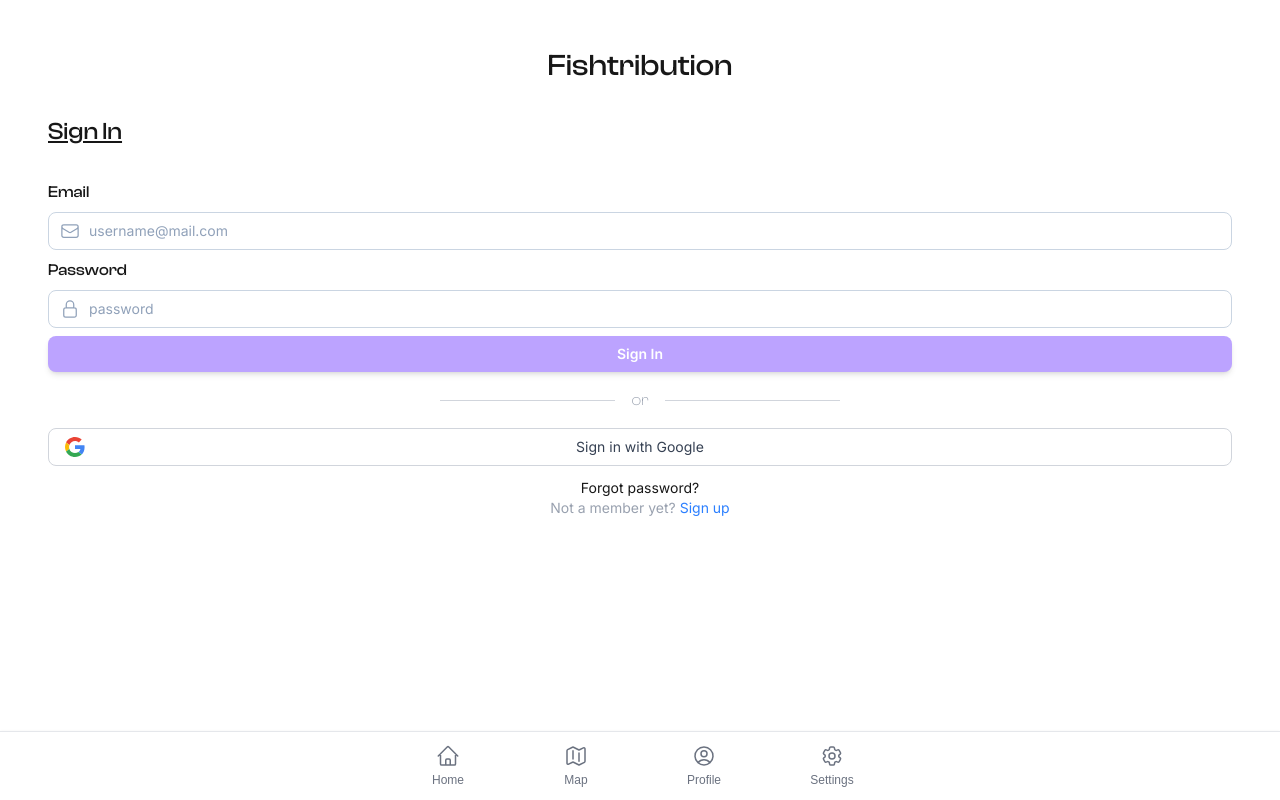
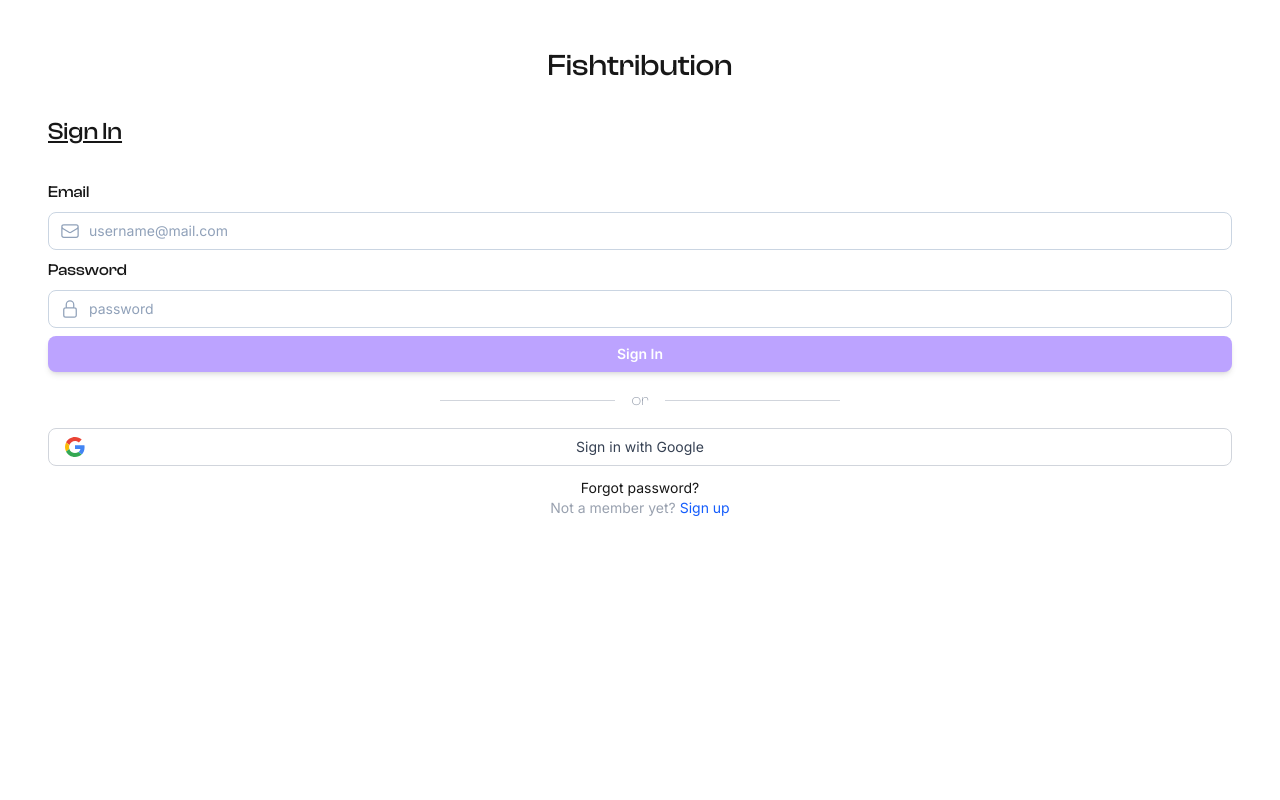
Before and after one commit to WCC-Fishbowl/Fishtribution, a Next.js app in the folder fishtribution/: page /login in a window 1280 px wide. Built offline with nearby package versions, Linux system fonts and the light colour scheme.

Commit message:
CSS fixes split off from working branch (#31)
* Added CSS changes from psf-neon-auth-ui branch.

```diff
--- a/fishtribution/app/(tabs)/home/page.tsx
+++ b/fishtribution/app/(tabs)/home/page.tsx
@@ -6,7 +6,7 @@ export default async function HomePage() {
 
     return (
       <div className="p-8 font-sans">
-        <h1 className="text-3xl font-title font-semibold mb-4">Test Table Contents</h1>
+        <p className="text-3xl font-title font-semibold mb-4">Test Table Contents</p>
 
         {data.length === 0 ? (
           <p>No records found</p>
@@ -42,7 +42,7 @@ export default async function HomePage() {
     console.error(error);
     return (
       <div className="p-8 text-red-600">
-        <h1 className="text-xl font-bold">Connection Failed</h1>
+        <p className="text-xl font-bold">Connection Failed</p>
         <p>Check your DATABASE_URL environment variable</p>
         <pre className="mt-4 bg-red-100 p-4 rounded overflow-auto">
           {String(error)}
--- /dev/null
+++ b/fishtribution/app/(tabs)/layout.tsx
@@ -0,0 +1,14 @@
+import BottomNav from '@/components/BottomNav'
+
+export default function TabsLayout({ children }: { children: React.ReactNode }) {
+  return (
+    <div className="flex flex-col min-h-dvh w-full">
+      <main>
+        {children}
+      </main>
+
+      <div className="h-16 pb-safe w-full pointer-events-none" aria-hidden="true" />
+      <BottomNav />
+    </div>
+  );
+}
--- a/fishtribution/app/(tabs)/settings/page.tsx
+++ b/fishtribution/app/(tabs)/settings/page.tsx
@@ -1,3 +1,3 @@
 export default function SettingsPage() {
-  return <h1 className="text-2xl font-bold p-4">Settings</h1>
+  return <p className="text-3xl font-bold p-4">Settings</p>
 }
--- a/fishtribution/app/globals.css
+++ b/fishtribution/app/globals.css
@@ -5,26 +5,23 @@
   --foreground: #171717;
 }
 
-/* Combined theme block */
-@theme inline {
-  --font-mono: var(--font-plex-mono);
-  --font-sans: var(--font-merriweather-sans);
-  --font-serif: var(--font-merriweather-serif);
-  --font-title: var(--font-clash-display);
+@theme {
+  --font-mono: var(--font-plex-mono), monospace;
+  --font-sans: var(--font-inter), sans-serif;
+  --font-serif: var(--font-merriweather), serif;
+  --font-title: var(--font-clash-display), sans-serif;
 
-  /* Color mappings */
   --color-background: var(--background);
   --color-foreground: var(--foreground);
 
-  /* Brand colors */
   --color-brand-primary: #BCA3FF;
   --color-brand-primary-light: #C9B5FF;
   --color-brand-accent: #DAA520;
   --color-brand-accent-light: #F5CD5C;
 
-  /* UI colors */
-  --color-text-primary: var(--color-gray-900);
-  --color-text-secondary: var(--color-gray-400);
+  --color-text-primary: #101828;
+  --color-text-secondary: #99a1af;
+  --color-text-link: #155dfc;
   --color-nav-bg: #ffffff;
   --color-nav-border: #e5e7eb;
   --color-bg-primary: #f9fafb;
@@ -42,21 +39,23 @@
 }
 */
 
-body {
-  background: var(--background);
-  color: var(--foreground);
-  font-family: Arial, Helvetica, sans-serif;
+@layer base {
+  body {
+    background: var(--background);
+    color: var(--foreground);
+    font-family: var(--font-sans);
+  }
 }
 
-/* Utility classes */
-.pb-safe {
+@utility pb-safe {
   padding-bottom: env(safe-area-inset-bottom);
 }
 
-.no-scrollbar::-webkit-scrollbar {
-  display: none;
-}
-.no-scrollbar {
+@utility no-scrollbar {
   -ms-overflow-style: none;
   scrollbar-width: none;
+
+  &::-webkit-scrollbar {
+    display: none;
+  }
 }
--- a/fishtribution/app/layout.tsx
+++ b/fishtribution/app/layout.tsx
@@ -1,8 +1,7 @@
+import './globals.css'
 import type { Metadata } from "next";
 import { IBM_Plex_Mono, Inter, Merriweather } from "next/font/google";
 import localFont from "next/font/local";
-import BottomNav from '@/components/BottomNav'
-import './globals.css'
 
 const plexMono = IBM_Plex_Mono ({
   weight: "400",
@@ -12,12 +11,12 @@ const plexMono = IBM_Plex_Mono ({
 });
 
 const inter = Inter ({
-  variable: "--font-merriweather-sans",
+  variable: "--font-inter",
   subsets: ["latin"],
 });
 
-const merriweatherSerif = Merriweather ({
-  variable: "--font-merriweather-serif",
+const merriweather = Merriweather ({
+  variable: "--font-merriweather",
   subsets: ["latin"],
 });
 
@@ -33,10 +32,9 @@ export const metadata: Metadata = {
 
 export default function RootLayout({ children }: { children: React.ReactNode }) {
   return (
-    <html lang="en" className={`${inter.variable} ${merriweatherSerif.variable} ${plexMono.variable} ${clashDisplay.variable}`}>
-      <body className="min-h-dvh pb-17.5 overflow-hidden">
-        <main>{children}</main>
-        <BottomNav />
+    <html lang="en" className={`${inter.variable} ${merriweather.variable} ${plexMono.variable} ${clashDisplay.variable}`} suppressHydrationWarning>
+      <body className="min-h-dvh overflow-y-auto">
+        {children}
       </body>
     </html>
   )
--- a/fishtribution/app/login/page.tsx
+++ b/fishtribution/app/login/page.tsx
@@ -3,17 +3,17 @@ import {
   LockClosedIcon,
 } from '@heroicons/react/24/outline'
 
-import Button from "../../components/Button"
-import Divider from "../../components/Divider"
-import TextInput from "../../components/TextInput"
+import Link from 'next/link';
+
+import Button from "@/components/Button"
+import Divider from "@/components/Divider"
+import TextInput from "@/components/TextInput"
 
 const GoogleIcon = ({className}: {className: string}) => {
   return (
     <svg
       version="1.1"
-      xmlns="http://w3.org"
       viewBox="0 0 48 48"
-      xmlnsXlink="http://w3.org"
       className={className}
       style={{ display: 'block', width: '20px', height: '20px' }} // Standard icon sizing
     >
@@ -29,23 +29,23 @@ const GoogleIcon = ({className}: {className: string}) => {
 
 export default function LoginPage() {
     return <div className="flex flex-col h-full p-12 font-sans">
-        <h1 className="flex flex-1 justify-center font-title text-3xl font-medium">
+        <label className="flex justify-center font-title text-3xl font-medium">
             Fishtribution
-        </h1>
-        <h2 className="justify-start font-title text-2xl font-medium underline py-8">
+        </label>
+        <label className="justify-start font-title text-2xl font-medium underline py-8">
             Sign In
-        </h2>
-        <h3 className="font-title text font-medium">
+        </label>
+        <label className="font-title font-medium">
             Email
-        </h3>
+        </label>
         <TextInput fullWidth
             icon={<EnvelopeIcon className="w-5 h-5"/>}
             className="my-2"
             placeholder="username@mail.com"
         />
-        <h3 className="font-title text font-medium">
+        <label className="font-title font-medium">
             Password
-        </h3>
+        </label>
         <TextInput fullWidth
             type="password"
             icon={<LockClosedIcon className="w-5 h-5"/>}
@@ -58,7 +58,7 @@ export default function LoginPage() {
         </div>
         <Button fullWidth
             variant="outline"
-            className="flex justify-start mb-3"
+            className="relative flex justify-start mb-3"
         >
             <GoogleIcon className="absolute"/>
             <p className="flex flex-1 justify-center font-normal">Sign in with Google</p>
@@ -68,7 +68,7 @@ export default function LoginPage() {
         </a>
         <div className="flex justify-center text-sm">
             <p className="text-text-secondary">Not a member yet?</p>
-            <a href="/signup" className="pl-1 text-blue-500">Sign up</a>
+            <Link href="/signup" className="pl-1 text-text-link">Sign up</Link>
         </div>
     </div>
 }
--- a/fishtribution/components/BottomNav.tsx
+++ b/fishtribution/components/BottomNav.tsx
@@ -1,4 +1,3 @@
-// components/BottomNav.tsx
 'use client'
 
 import { usePathname } from 'next/navigation'
@@ -27,8 +26,8 @@ export default function BottomNav() {
   const pathname = usePathname()
 
   return (
-    <nav className="fixed bottom-0 left-0 right-0 z-50 bg-nav-bg border-t border-nav-border shadow-sm pb-safe">
-      <div className="flex justify-around items-center max-w-lg mx-auto">
+    <nav className="fixed bottom-0 left-0 right-0 z-50 bg-nav-bg border-t border-nav-border shadow-sm pb-safe shrink-0">
+      <div className="flex justify-around items-center max-w-lg mx-auto h-16">
         {TABS.map((tab) => {
           const isActive = pathname === tab.href
           const Icon = isActive ? tab.solidIcon : tab.outlineIcon
@@ -39,8 +38,8 @@ export default function BottomNav() {
               href={tab.href}
               className={`flex flex-col items-center justify-center flex-1 py-3 transition-colors ${
                 isActive
-                  ? 'text-text-active'
-                  : 'text-text-inactive hover:text-text-hover'
+                  ? 'text-brand-primary'
+                  : 'text-text-primary hover:text-text-secondary'
               }`}
             >
               <Icon className="w-6 h-6" />
--- a/fishtribution/components/Button.tsx
+++ b/fishtribution/components/Button.tsx
@@ -1,6 +1,5 @@
 import React from 'react';
 
-// Tailwind style lookup tables
 const VARIANTS = {
   primary: 'bg-brand-primary hover:bg-brand-primary-light text-white shadow-md focus:ring-brand-primary-light',
   accent: 'bg-brand-accent hover:bg-brand-accent-light text-white shadow-md focus:ring-brand-accent-light',
@@ -14,14 +13,12 @@ const SIZES = {
   lg: 'px-5 py-2.5 text-base font-semibold',
 };
 
-// Define the properties the button can accept
 interface ButtonProps extends React.ButtonHTMLAttributes<HTMLButtonElement> {
   variant?: keyof typeof VARIANTS,
   size?: keyof typeof SIZES,
   fullWidth?: boolean;
 }
 
-// Standard function declaration with default arguments
 export default function Button({
   variant = 'primary',
   size = 'md',
@@ -31,10 +28,8 @@ export default function Button({
   ...props
 }: ButtonProps) {
 
-  // Base classes that every single button will use
   const baseClasses = 'inline-flex items-center justify-center rounded-lg transition-all duration-200 focus:outline-none focus:ring-2 focus:ring-offset-2 disabled:opacity-50 disabled:cursor-not-allowed';
 
-  // Combine all the strings together
   const combinedClasses = `
     ${baseClasses}
     ${VARIANTS[variant]}
--- a/fishtribution/components/Divider.tsx
+++ b/fishtribution/components/Divider.tsx
@@ -1,5 +1,3 @@
-import { ReactNode } from "react"
-
 export default function Divider(
     { label, className }: { label: string, className: string })
 {
--- a/fishtribution/components/Map.tsx
+++ b/fishtribution/components/Map.tsx
@@ -1,4 +1,3 @@
-// components/Map.tsx
 "use client";
 
 import { useRef, useEffect } from 'react'
```
